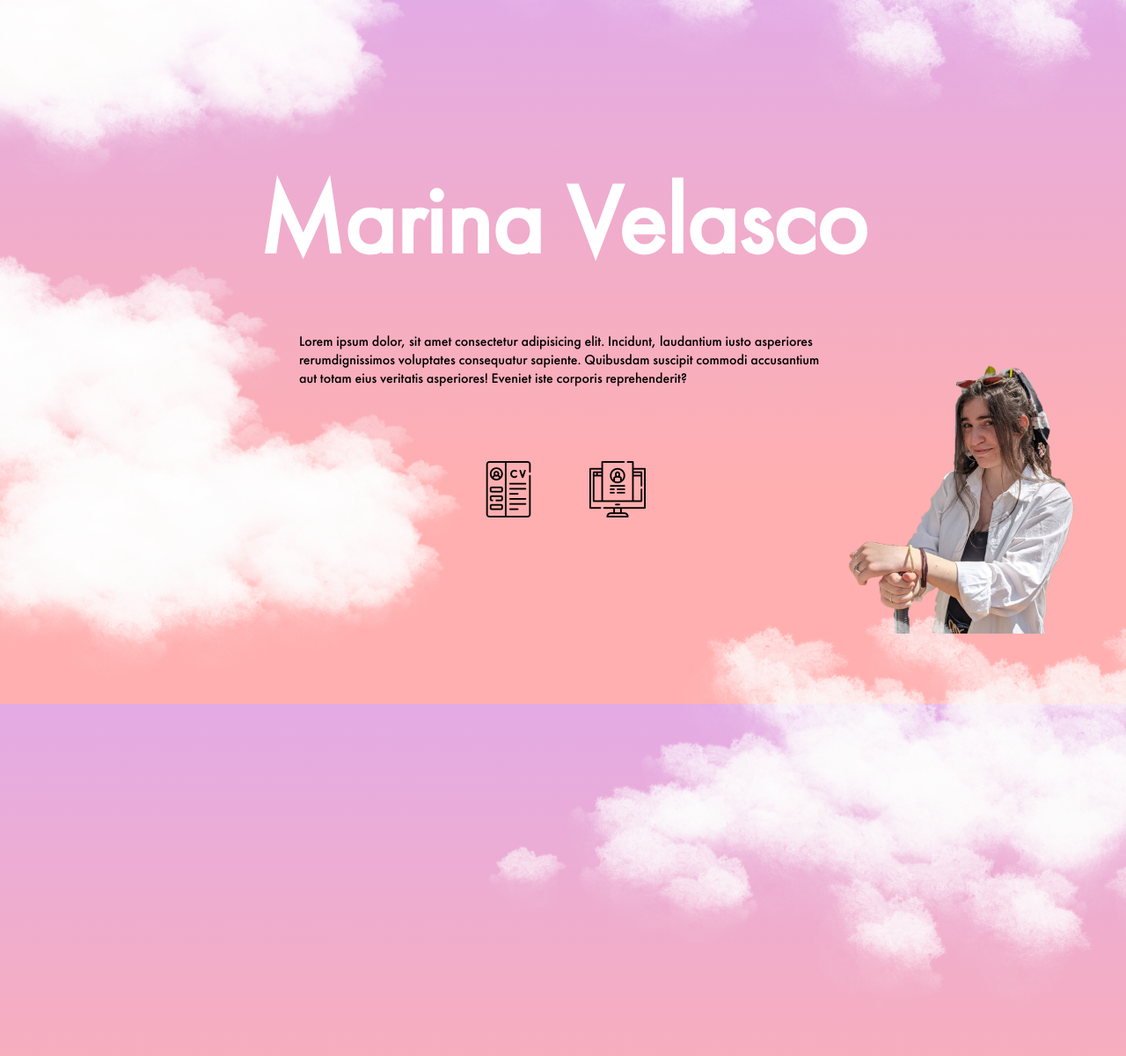
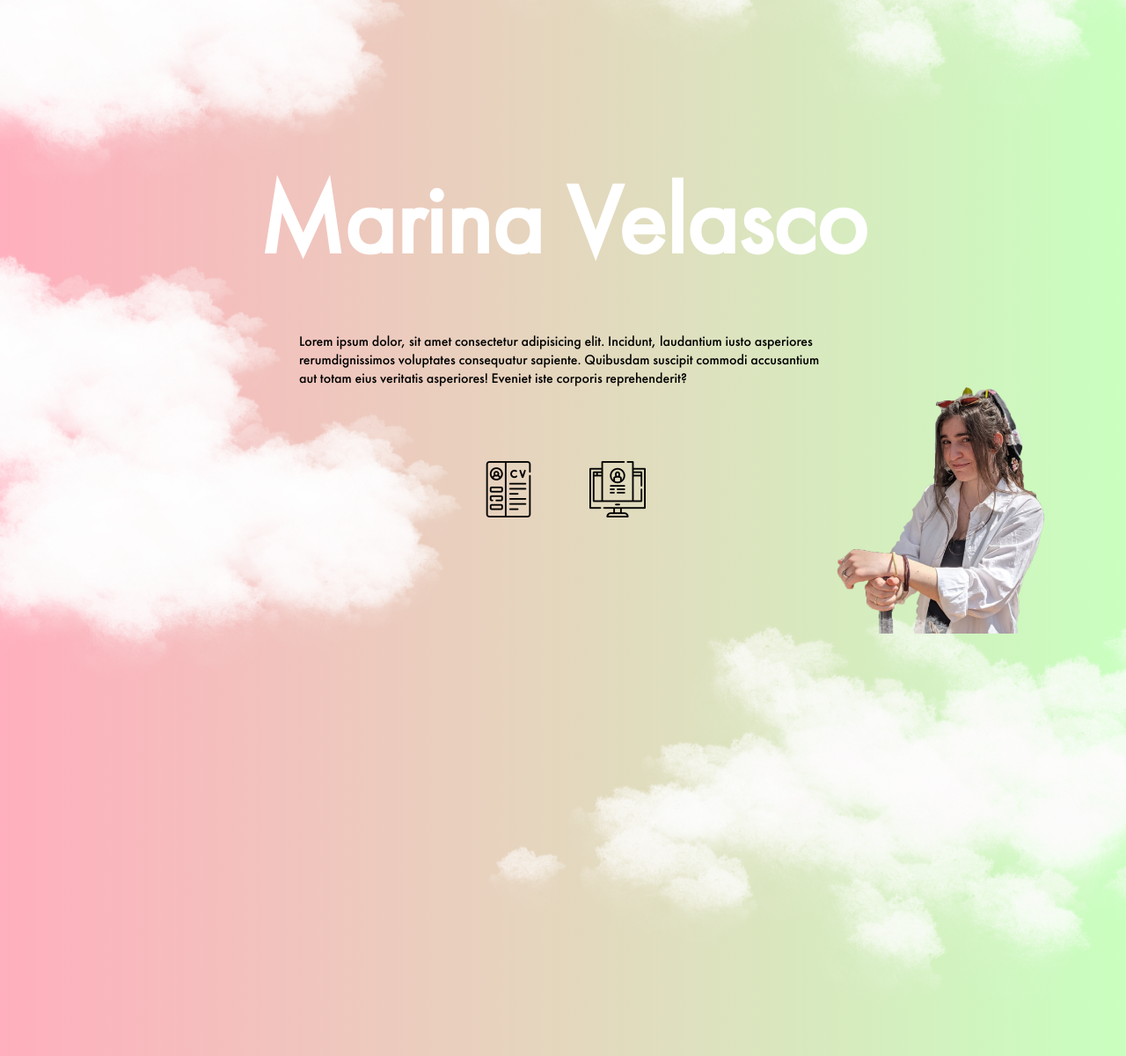
Before and after one commit to benjouilleFripouille/Futurami, a PHP site: page /Profils/M/profilM.html in a window 1280 px wide. Shown: the whole page at 88% size. Run offline with PHP 8.4, Linux system fonts and the light colour scheme.

Commit message:
pages persos

```diff
--- a/Profils/M/styles-profilM.css
+++ b/Profils/M/styles-profilM.css
@@ -3,7 +3,7 @@ body {
     margin: 0;
     padding: 0;
     height: 100vh;
-    background: linear-gradient(180deg, rgba(227, 171, 229, 1), rgba(255, 175, 175, 1)70%);
+    background: linear-gradient(90deg, rgba(255, 175, 189, 1), rgba(201, 255, 191, 1)100%);
     overflow: hidden;
     position: relative;
 }
@@ -61,9 +61,9 @@ h1{
 
 .portrait {
     position: absolute;
-    width: 25%;
+    width: 23%;
     z-index: -3;
-    right: 0%;
+    right: 3%;
     bottom: 10%;
 }
 
```
Also changed, not shown: Profils/J/styles-profilJ.css (+4 -4 lines).
